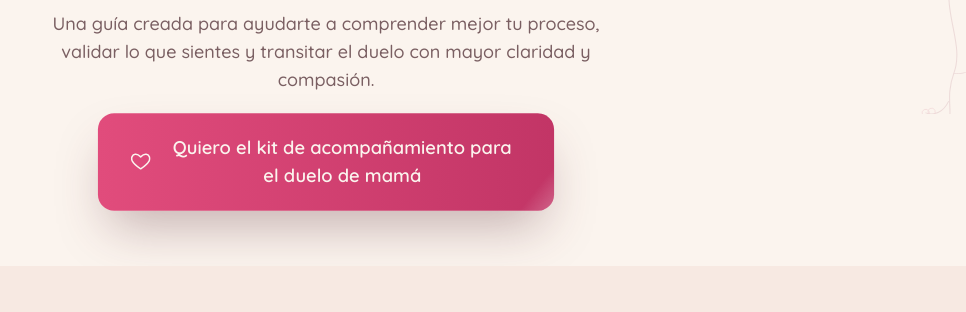
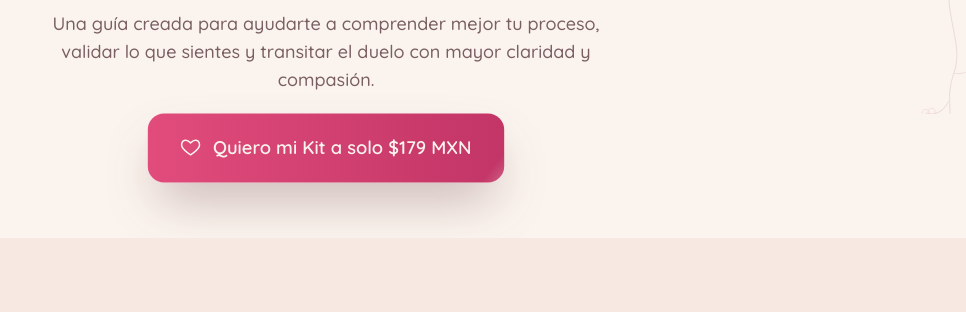
Before and after one commit to axlharoart-commits/gabyharo-duelomama, a plain HTML site: page index.html in a window 1280 px wide. Shown: the part 814-1126 px from the top of the page, without its empty margins (314-1280 px from the left). Drawn offline with nearby package versions, Linux system fonts and the light colour scheme; a web font is replaced by a local one.

Commit message:
Botones de compra: "Quiero mi Kit a solo $179 MXN"
Co-Authored-By: Claude Opus 5.5 <noreply@anthropic.com>

```diff
--- a/index.html
+++ b/index.html
@@ -221,7 +221,7 @@ fbq('track', 'PageView');
 <div class="bg-blush-light px-6 pb-10 md:pb-14 flex justify-center">
   <a href="#kit" class="shine-btn max-w-md w-full sm:w-auto text-center inline-flex items-center justify-center gap-3 bg-gradient-to-r from-pink to-pink-dark text-blush-light font-semibold text-base md:text-lg px-8 py-5 rounded-2xl shadow-float hover:-translate-y-1 active:translate-y-0 focus-visible:outline focus-visible:outline-2 focus-visible:outline-offset-2 focus-visible:outline-pink transition-transform duration-300 ease-spring leading-snug">
     <svg class="w-5 h-5 shrink-0"><use href="#ic-heart-o"/></svg>
-    Quiero el kit de acompañamiento para el duelo de mamá
+    Quiero mi Kit a solo $179 MXN
   </a>
 </div>
 
@@ -365,7 +365,7 @@ fbq('track', 'PageView');
     <div class="mt-10 flex justify-center">
       <a href="#kit" class="shine-btn max-w-md w-full sm:w-auto text-center inline-flex items-center justify-center gap-3 bg-gradient-to-r from-pink to-pink-dark text-blush-light font-semibold text-base md:text-lg px-8 py-5 rounded-2xl shadow-float hover:-translate-y-1 active:translate-y-0 focus-visible:outline focus-visible:outline-2 focus-visible:outline-offset-2 focus-visible:outline-pink transition-transform duration-300 ease-spring leading-snug">
         <svg class="w-5 h-5 shrink-0"><use href="#ic-heart-o"/></svg>
-        Quiero el kit de acompañamiento para el duelo de mamá
+        Quiero mi Kit a solo $179 MXN
       </a>
     </div>
     <p class="mt-4 text-center text-sm text-ink-soft">Creado por la <strong class="text-wine font-semibold">Psic. Gabriela Haro</strong> · Psicoterapeuta y tanatóloga con más de 15 años de experiencia</p>
@@ -432,7 +432,7 @@ fbq('track', 'PageView');
     <div class="mt-12 flex justify-center">
       <a href="#kit" class="shine-btn max-w-md w-full sm:w-auto text-center inline-flex items-center justify-center gap-3 bg-gradient-to-r from-pink to-pink-dark text-blush-light font-semibold text-base md:text-lg px-8 py-5 rounded-2xl shadow-float hover:-translate-y-1 active:translate-y-0 focus-visible:outline focus-visible:outline-2 focus-visible:outline-offset-2 focus-visible:outline-pink transition-transform duration-300 ease-spring leading-snug">
         <svg class="w-5 h-5 shrink-0"><use href="#ic-heart-o"/></svg>
-        Quiero el kit de acompañamiento para el duelo de mamá
+        Quiero mi Kit a solo $179 MXN
       </a>
     </div>
     <p class="mt-4 text-center text-sm text-ink-soft">$179 MXN · pago único · acceso inmediato</p>
```
